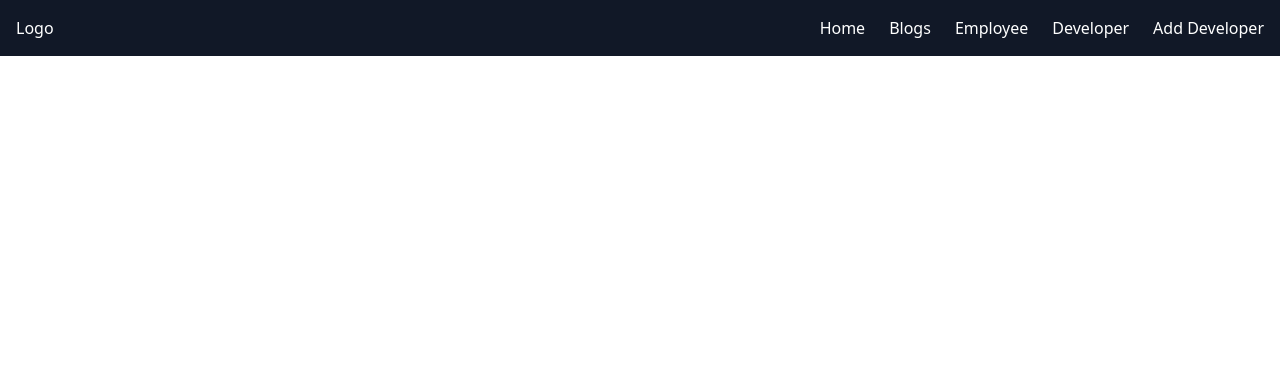
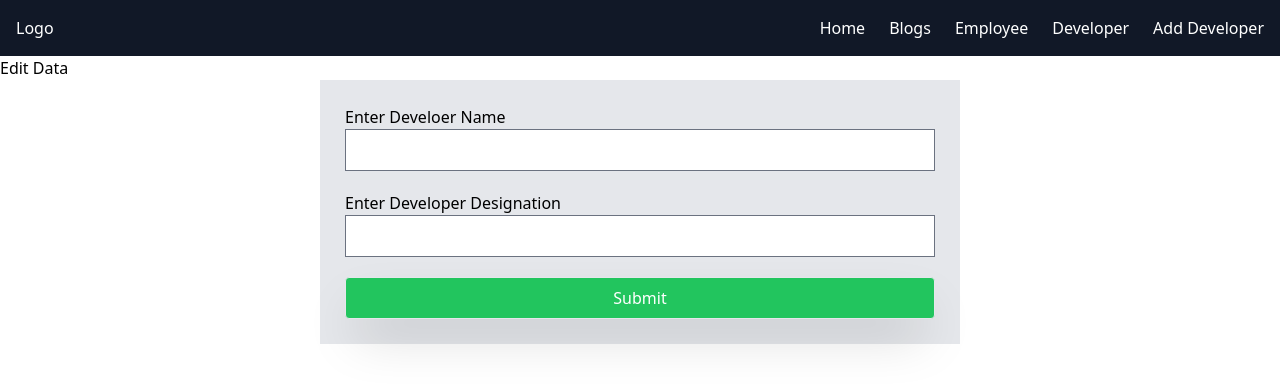
Before and after one commit to roshanrana1234/Hooks, a React (Create React App) app: page /edit in a window 1280 px wide. Shown: the top 384 px of the page. Built offline with nearby package versions, Linux system fonts and the light colour scheme; no server answers.

Commit message:
Work in Edit portion

```diff
--- a/data/db.json
+++ b/data/db.json
@@ -150,19 +150,14 @@
       "designation": "JavaScript Developer"
     },
     {
-      "id": 4,
       "name": "Abhilasha",
-      "designation": "Front end Developer"
+      "designation": "Front end Developer ",
+      "id": 4
     },
     {
-      "name": "Sandeep",
-      "designation": "Developer",
+      "name": "Sandeep ",
+      "designation": "Mern",
       "id": 5
-    },
-    {
-      "name": "jkljlkjkljlklkjkljkl;jkljkljkl;jklj",
-      "designation": "",
-      "id": 6
     }
   ]
 }
--- a/src/App.js
+++ b/src/App.js
@@ -23,6 +23,7 @@ import Employee from "./CRUD/Fetch/Employee";
 import Developer from "./CRUD/POSTDATA/Developer";
 import DeveloperDetail from "./CRUD/POSTDATA/DeveloperDetail";
 import AddDeveloper from "./CRUD/POSTDATA/AddDeveloper";
+import EditDeveloper from "./CRUD/POSTDATA/EditDeveloper";
 
 const App = () => {
   return (
@@ -54,6 +55,7 @@ const App = () => {
         <Route path="employee" element={<Employee />} />
         <Route path="developer" element={<Developer />} />
         <Route path="addeveloper" element={<AddDeveloper />} />
+        <Route path="edit" element={<EditDeveloper />} />
         <Route path="developer/:develoerID" element={<DeveloperDetail />} />
       </Routes>
       {/* <UsersFetch  /> */}
--- a/src/CRUD/POSTDATA/AddDeveloper.js
+++ b/src/CRUD/POSTDATA/AddDeveloper.js
@@ -11,8 +11,6 @@ const AddDeveloper = () => {
   const navigate = useNavigate();
 
   const notify = () => {
-    // toast("Default Notification !");
-
     toast.success("Added Developer Successfully", {
       position: toast.POSITION.TOP_CENTER,
     });
--- a/src/CRUD/POSTDATA/Developer.js
+++ b/src/CRUD/POSTDATA/Developer.js
@@ -56,6 +56,10 @@ const Developer = () => {
                   </div>
                 </div>
               </div>
+
+              <Link to={`/edit?data=${value?.id}`}>
+                <button className="btn">Edit Data</button>
+              </Link>
             </Link>
           );
         })}
--- /dev/null
+++ b/src/CRUD/POSTDATA/EditDeveloper.js
@@ -0,0 +1,95 @@
+import React, { useState, useEffect } from "react";
+import { useLocation } from "react-router-dom";
+import axios from "axios";
+import { useNavigate } from "react-router-dom";
+import { toast, ToastContainer } from "react-toastify";
+import "react-toastify/dist/ReactToastify.css";
+
+const EditDeveloper = () => {
+  const [name, setName] = useState("");
+  const [designation, setDesignation] = useState("");
+
+  const navigate = useNavigate();
+
+  const notify = () => {
+    toast.success("Updated Successfully", {
+      position: toast.POSITION.TOP_CENTER,
+    });
+  };
+
+  const { search } = useLocation();
+  const params = new URLSearchParams(search);
+  const dataReceived = params.get("data");
+
+  useEffect(() => {
+    axios
+      .get(`http://localhost:8000/developer/${dataReceived}`)
+      .then((res) => {
+        console.log(res);
+        if (res.data) {
+          setName(res.data.name);
+          setDesignation(res.data.designation);
+        }
+      })
+      .catch((err) => {
+        console.log(err);
+      });
+  }, []);
+
+  const handleSumit = (e) => {
+    e.preventDefault();
+    const data = { name, designation };
+    fetch(`http://localhost:8000/developer/${dataReceived}`, {
+      method: "PUT",
+      headers: { "Content-Type": "application/json" },
+      body: JSON.stringify(data),
+    }).then((res) => {
+      if (!res.ok) {
+        throw new Error("Update failed");
+      }
+      console.log("Data is Posted In Back end");
+      console.log("Response After Posting the data", res);
+      if (res.status == 200) {
+        setTimeout(() => {
+          navigate("/developer");
+        }, 1000);
+        notify();
+      }
+    });
+  };
+  return (
+    <>
+      <div>Edit Data</div>
+      {dataReceived}
+      <form
+        onSubmit={handleSumit}
+        className="w-6/12 m-auto p-6 border bg-gray-200 flex flex-col gap-5"
+      >
+        <div className="flex flex-col">
+          <label htmlFor="name">Enter Develoer Name</label>
+          <input
+            required
+            type="text"
+            value={name}
+            onChange={(e) => setName(e.target.value)}
+          />
+        </div>
+        <div className="flex flex-col">
+          <label htmlFor="designation">Enter Developer Designation</label>
+          <input
+            type="text"
+            value={designation}
+            onChange={(e) => setDesignation(e.target.value)}
+          />
+        </div>
+
+        <button className="btn" type="submit">
+          Submit
+        </button>
+      </form>
+      <ToastContainer />
+    </>
+  );
+};
+
+export default EditDeveloper;
```
